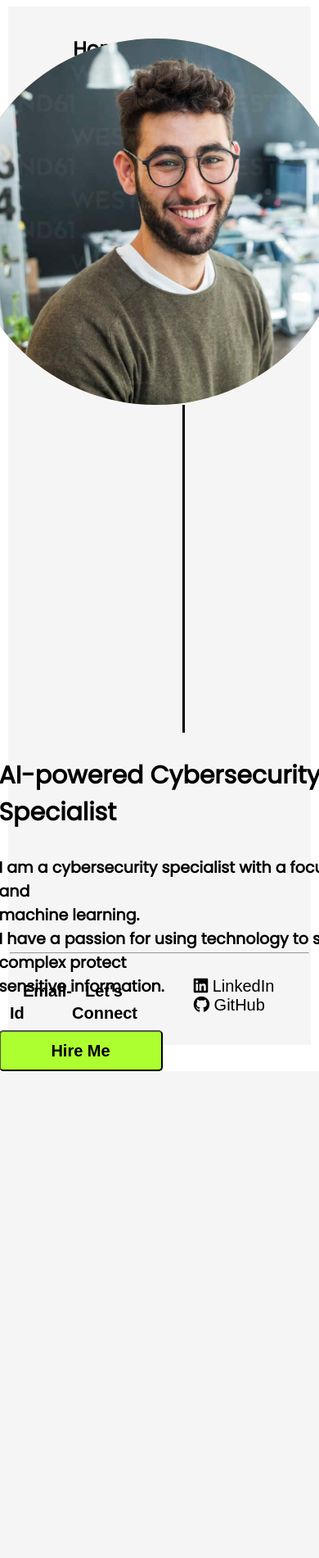
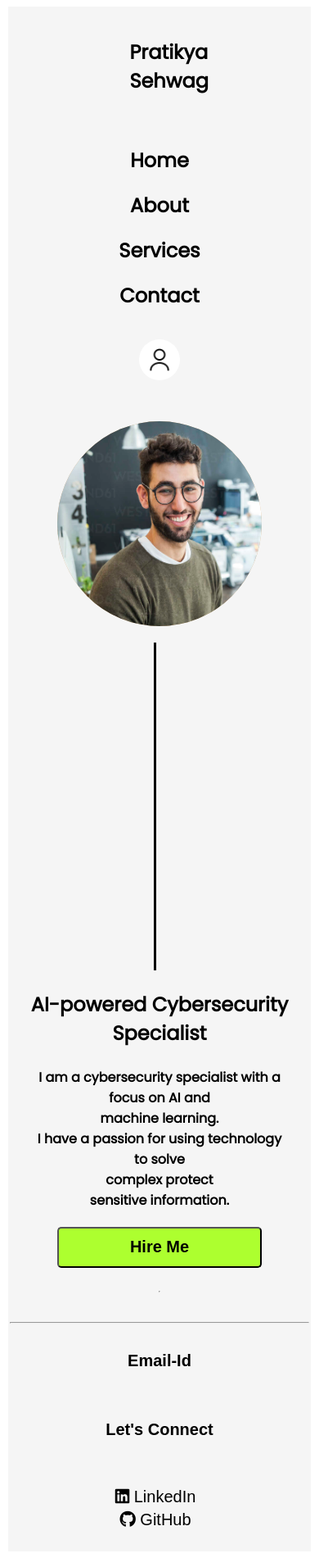
Before and after one commit to Hck-king/FOLIO, a Django app: page /home/ in a window 390 px wide; the page is wider, and only the part inside the window is pictured. Shown: that part at 82% size. Before the commit the page ends 1307 px from the top of that part, so only its background shows below. Run offline with Django 5.2, Linux system fonts and the light colour scheme.

Commit message:
Update home.css

```diff
--- a/mypro/static/home.css
+++ b/mypro/static/home.css
@@ -178,3 +178,80 @@ footer ul li a{
    margin-right: 10px;
 
 }
+/* Responsive Styles */
+@media (max-width: 768px) {
+    nav {
+      flex-direction: column;
+      text-align: center;
+    }
+
+    .navi {
+      transform: translateX(0);
+    }
+
+    nav ul {
+      padding: 0;
+    }
+
+    nav ul li {
+      display: block;
+      padding: 10px 0;
+    }
+
+    .account-container {
+      margin: 10px auto;
+      transform: translateY(0);
+    }
+
+    .hero {
+      flex-direction: column;
+      padding: 20px;
+      height: auto;
+      text-align: center;
+    }
+
+    .hero-content {
+      flex-direction: column;
+      margin-left: 0;
+      transform: translateY(0);
+    }
+
+    .Profile {
+      width: 250px;
+      height: 250px;
+      transform: translateX(0);
+      margin: 20px auto;
+    }
+
+    .hero-text p {
+      font-size: 16px;
+      padding: 0 10px;
+    }
+
+    .hero-text h3 {
+      font-size: 24px;
+    }
+
+    .btn {
+      width: 100%;
+      max-width: 250px;
+      margin: 20px auto;
+      display: block;
+    }
+
+    footer {
+      flex-direction: column;
+      align-items: center;
+      text-align: center;
+      gap: 10px;
+    }
+
+    footer ul {
+      padding: 0;
+    }
+
+    footer ul li {
+      display: block;
+      margin: 5px 0;
+    }
+  }
```
